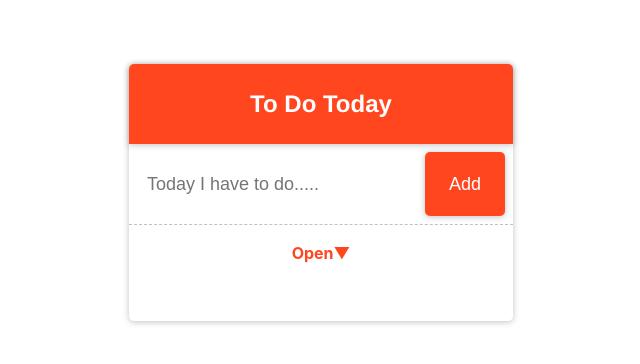
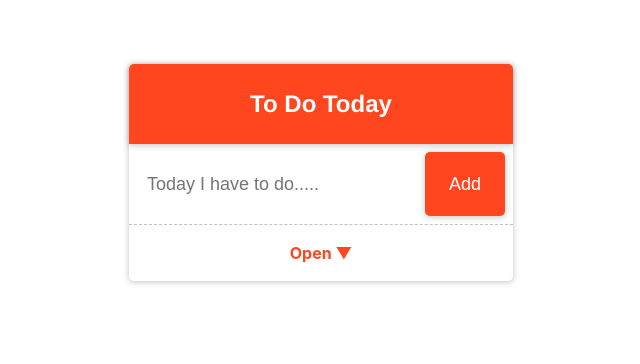
Before and after one commit to kimm950/ToDoiee, a React app: page / in a window 1280 px wide. Shown: the top 364 px of the page, without its empty margins (319-959 px from the left). Built offline with nearby package versions, Linux system fonts and the light colour scheme.

Commit message:
remove min-height

```diff
--- a/src/components/TodoListTemplate.jsx
+++ b/src/components/TodoListTemplate.jsx
@@ -9,7 +9,6 @@ const TodoListTemplatePanel = styled.div`
   width: 30vw;
   min-width: 340px;
   box-shadow: ${colors.drop_shadow};
-  min-height: 30vh;
   margin: 0 auto;
   margin-top: 5%;
   border-radius: ${colors.radius};
@@ -36,7 +35,6 @@ const TodoListTemplatePanel = styled.div`
   }
 
   .children-wrapper {
-    min-height: 10vh;
     padding: 8px;
   }
 
@@ -155,7 +153,7 @@ class TodoListTemplate extends Component {
           </div>
           <div className='children-wrapper'>
             {isItemListOpen ? (
-              <div className='toggle-list' onClick={this.toggleItemList}> Open&#9660; </div>
+              <div className='toggle-list' onClick={this.toggleItemList}> Open &#9660; </div>
             ) : (
                 <>
                   <ItemList
@@ -164,7 +162,7 @@ class TodoListTemplate extends Component {
                     onToggle={this.handleCheckMark}
                     onDelete={() => this.toggleDeleteModal}
                   />
-                  <div className='toggle-list' onClick={this.toggleItemList}> Close&#9650; </div>
+                  <div className='toggle-list' onClick={this.toggleItemList}> Close &#9650; </div>
                 </>
 
               )}
```
